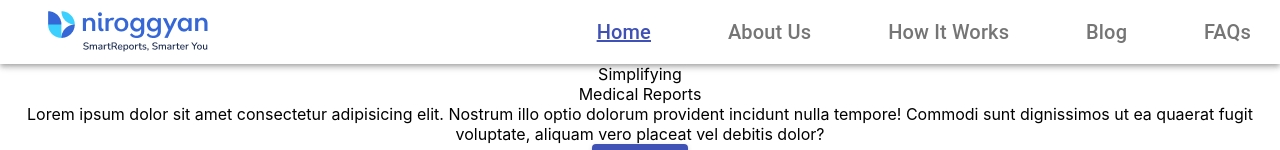
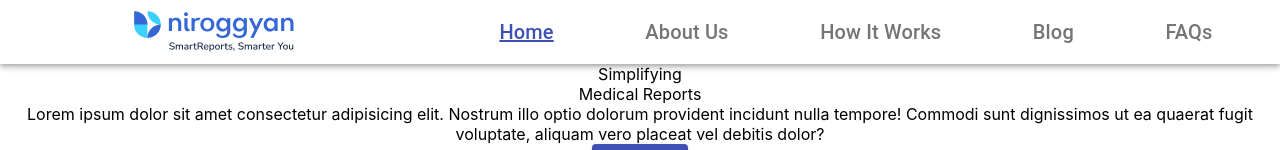
Before and after one commit to vishal2612200/NirogGyanCompanyWebsite, a React (Create React App) app: page / in a window 1280 px wide. Shown: the top 150 px of the page. Built offline with nearby package versions, Linux system fonts and the light colour scheme.

Commit message:
fixing-navbar

```diff
--- a/src/components/NavBar.js
+++ b/src/components/NavBar.js
@@ -13,7 +13,6 @@ const useStyles = makeStyles((theme) => ({
   },
   toolbar: {
     width: "100%",
-    padding: "0rem 0rem 0rem 3rem",
     fontFamily: 'arial',
     justifyContent: "space-around",
     alignItems: "center",
@@ -21,10 +20,10 @@ const useStyles = makeStyles((theme) => ({
   imgBox: {
     display: "flex",
     flex: "2 1 auto",
-    justifyContent: "flex-start",
+    justifyContent: "center",
   },
   navItemsBox: {
-    flex: "3 1 auto",
+    flex: "5 2 auto",
     display: "flex",
     justifyContent: "space-evenly",
 
@@ -41,7 +40,7 @@ export default function NavBar() {
 
   const [selected, setSelected] = useState(0);
   const theme = useTheme();
-  const isSmallScreen = useMediaQuery(theme.breakpoints.down('xs'));
+  const isSmallScreen = useMediaQuery(theme.breakpoints.down('md'));
 
   let navBarItems;
 
```
Also changed, not shown: package.json (+7 -1 lines), 1 other file (tests, documents, lock files or other folders).
